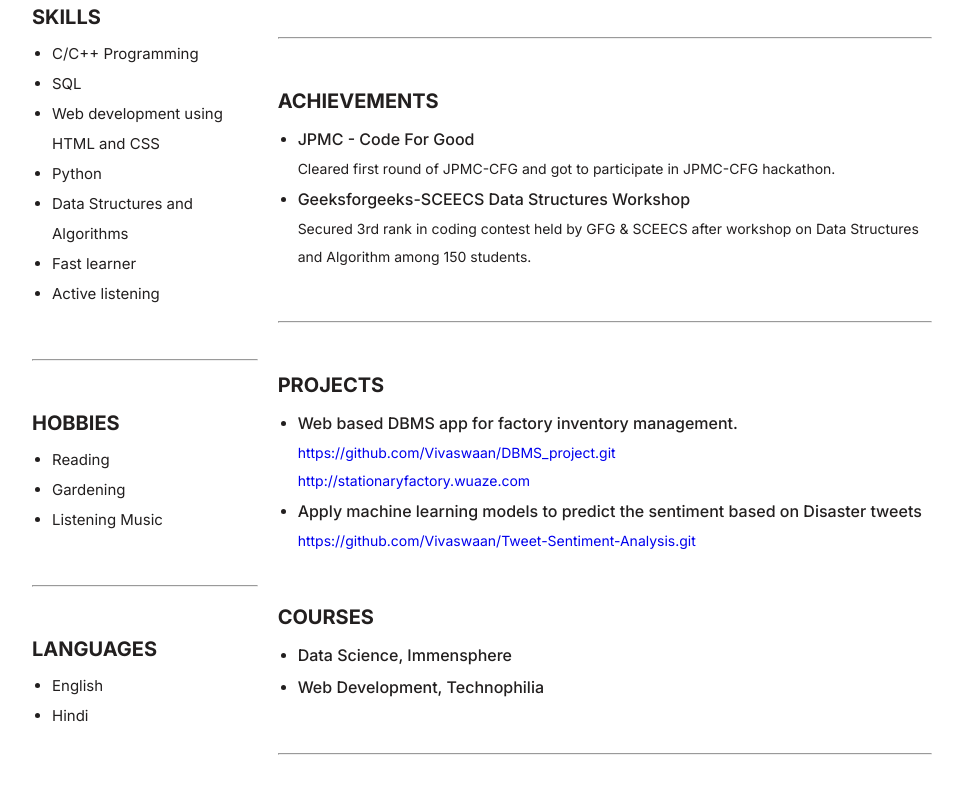
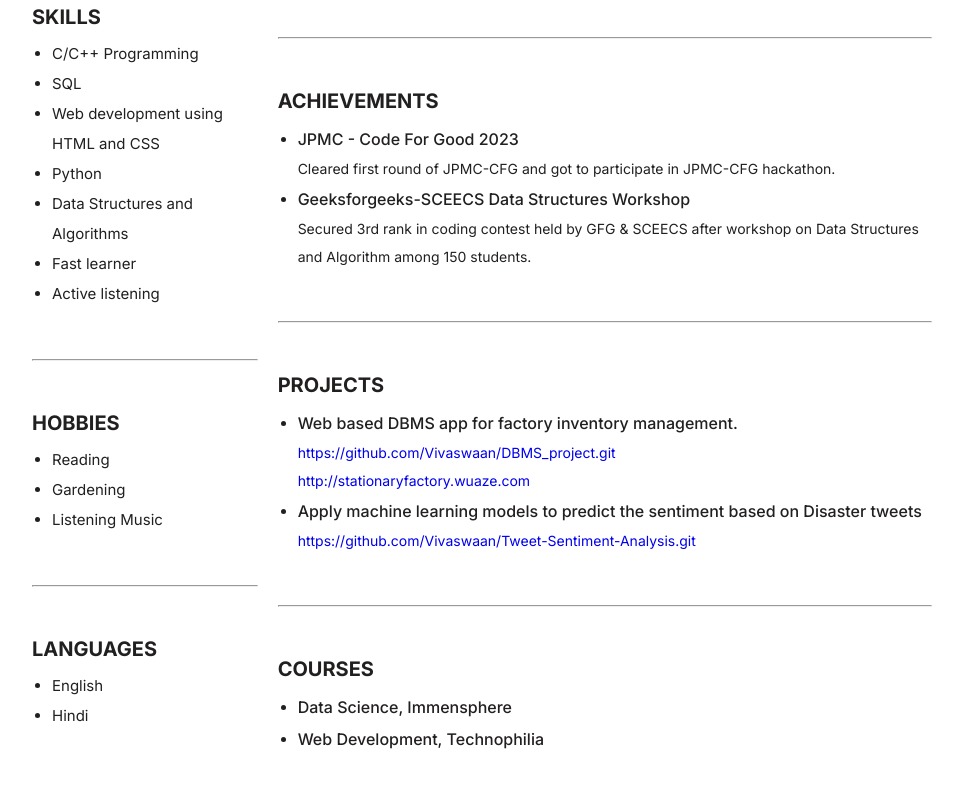
Before and after one commit to Vivaswaan/cv, a plain HTML site: page index.html in a window 1280 px wide. Shown: the part 760-1562 px from the top of the page, without its empty margins (158-1121 px from the left). Drawn offline with Linux system fonts and the light colour scheme.

Commit message:
Update index.html

```diff
--- a/index.html
+++ b/index.html
@@ -87,7 +87,7 @@
                     <h3 class="titles">Achievements</h3>
                     <ul class="list description"><li>
                         <div class="eduitem"><a href=".\CFG_certificate.pdf">
-                            <p class="itemtitle">JPMC - Code For Good</p></a>
+                            <p class="itemtitle">JPMC - Code For Good 2023</p></a>
                             <p class="subtitle">Cleared first round of JPMC-CFG and got to participate in JPMC-CFG hackathon. </p>
                         </div></li><li>
                 <div class="eduitem"><a href=".\gfg_certificate.pdf">
@@ -112,7 +112,7 @@
                                 <p class="subtitle"><a href="https://github.com/Vivaswaan/Tweet-Sentiment-Analysis.git">https://github.com/Vivaswaan/Tweet-Sentiment-Analysis.git</a></p>
                             </div></li>
                 </ul>
-                </div>
+                </div><hr/>
                 <div class="course">
                     <h3 class="titles">Courses</h3>
                     <ul class="list description"><li>
```
